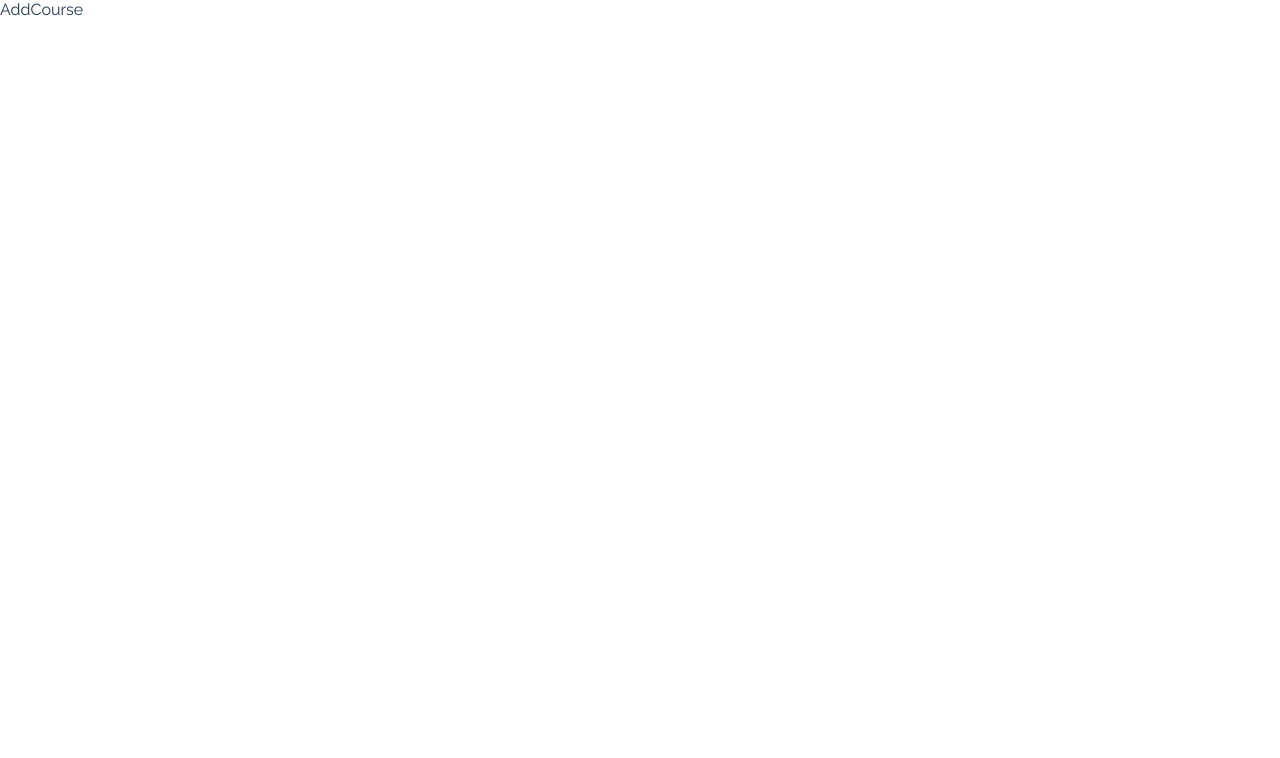
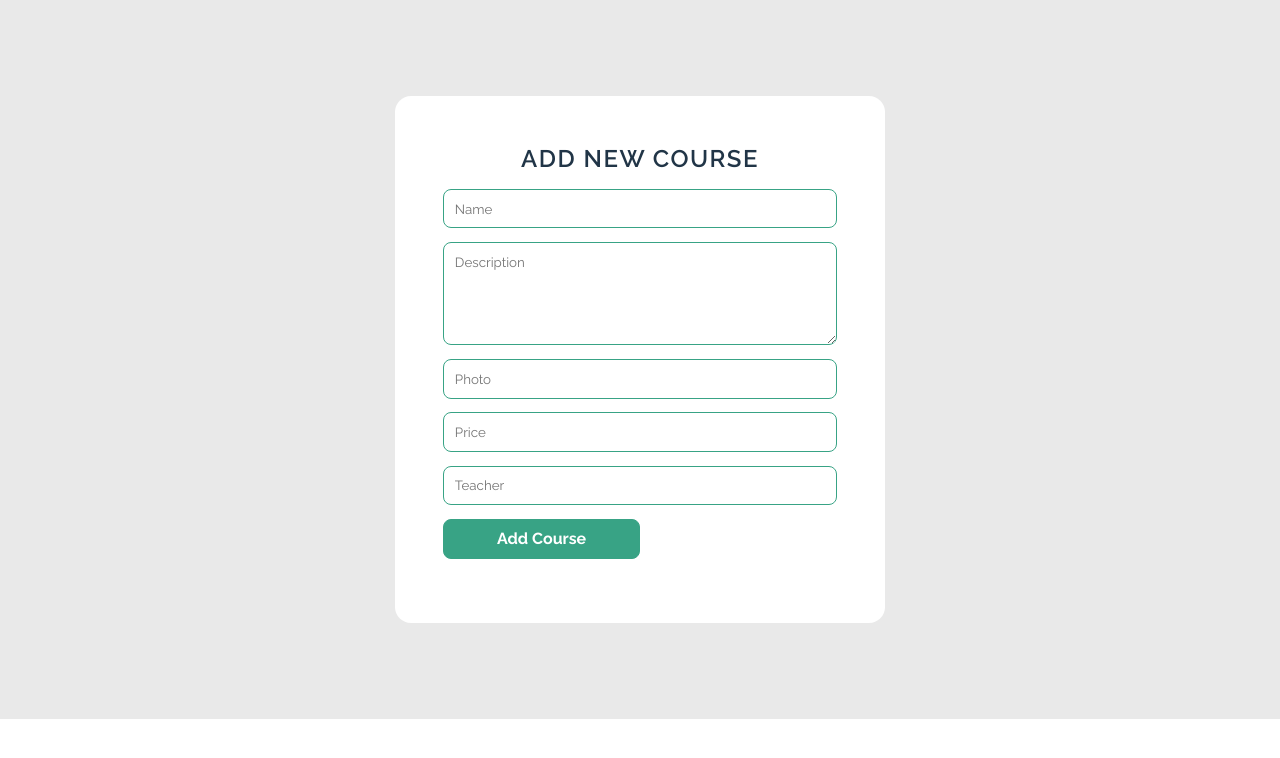
Before and after one commit to smunoz1988/vecs-school-frontend, a React (Vite) app: page /AddCourse in a window 1280 px wide. Shown: the top 758 px of the page. Built offline with nearby package versions, Linux system fonts and the light colour scheme.

Commit message:
Add basic structure in AddCourse and  some style

```diff
--- a/src/App.jsx
+++ b/src/App.jsx
@@ -1,5 +1,4 @@
 import { Navigate, Route, Routes } from 'react-router-dom';
-import './App.css'
 import Courses from './routes/Courses';
 import Details from './routes/Details';
 import Reserve from './routes/Reserve';
--- a/src/index.css
+++ b/src/index.css
@@ -24,6 +24,12 @@ body {
   letter-spacing: 2px;
 }
 
+.title {
+  font-size: 1.5em;
+  font-weight: 600;
+  letter-spacing: 1.5px;
+}
+
 .flex {
   display: flex;
 }
@@ -32,6 +38,9 @@ body {
   flex-direction: column;
 }
 
+.w70{
+  width: 70%;
+}
 .ai_center {
   align-items: center;
 }
@@ -86,7 +95,7 @@ body {
   position: absolute;
   width: 100%;
   height: 100%;
-  background-color: #6dcdb1;
+  background-color: #38a385;
   border-radius: 50%;
   z-index: -1;
 }
@@ -102,6 +111,49 @@ img {
 
 .pad {
   padding: 6em;
+}
+
+.gb_gray {
+  background-color: #e9e9e9;
+}
+
+.form-container {
+  width: 45%;
+  display: flex;
+  flex-direction: column;
+  align-items: center;
+  padding: 3em;
+  border-radius: 16px;
+  background-color: #ffffff;
+}
+
+.form {
+  width: 100%;
+  display: flex;
+  flex-direction: column;
+  gap: 0.2em;
+  padding: 1em 0;
+}
+
+.form input,
+.form textarea {
+  padding: 0.8em;
+  border: 1px solid #38a385;
+  border-radius: 8px;
+  margin-bottom: 0.8em;
+  outline: none;
+}
+
+.form-submit {
+  width: 100%;
+  max-width: 50%;
+  border: 1px solid #38a385;
+  background-color: #38a385;
+  color: #ffffff;
+  font-size: 1em;
+  font-weight: 700;
+  cursor: pointer;
+  transition: 0.2s ease-in-out;
 }
 
 a {
--- a/src/routes/AddCourse.jsx
+++ b/src/routes/AddCourse.jsx
@@ -1,6 +1,18 @@
 const AddCourse = () => {
   return (
-    <div>AddCourse</div>
+    <div className="pad flex flex_col ai_center gb_gray">
+      <div className="form-container">
+        <h2 className="title">ADD NEW COURSE</h2>
+        <form className="flex flex_col w70 form">
+          <input type="text" name="name" placeholder="Name" />
+          <textarea name="description" rows="5" aria-label="description" placeholder="Description"></textarea>
+          <input type="text" name="photo" placeholder="Photo" />
+          <input type="text" name="price" placeholder="Price" />
+          <input type="text" name="teacher" placeholder="Teacher" />
+          <button className="form-submit" type="button">Add Course</button>
+        </form>
+      </div>
+   </div>
   )
 }
 
```
